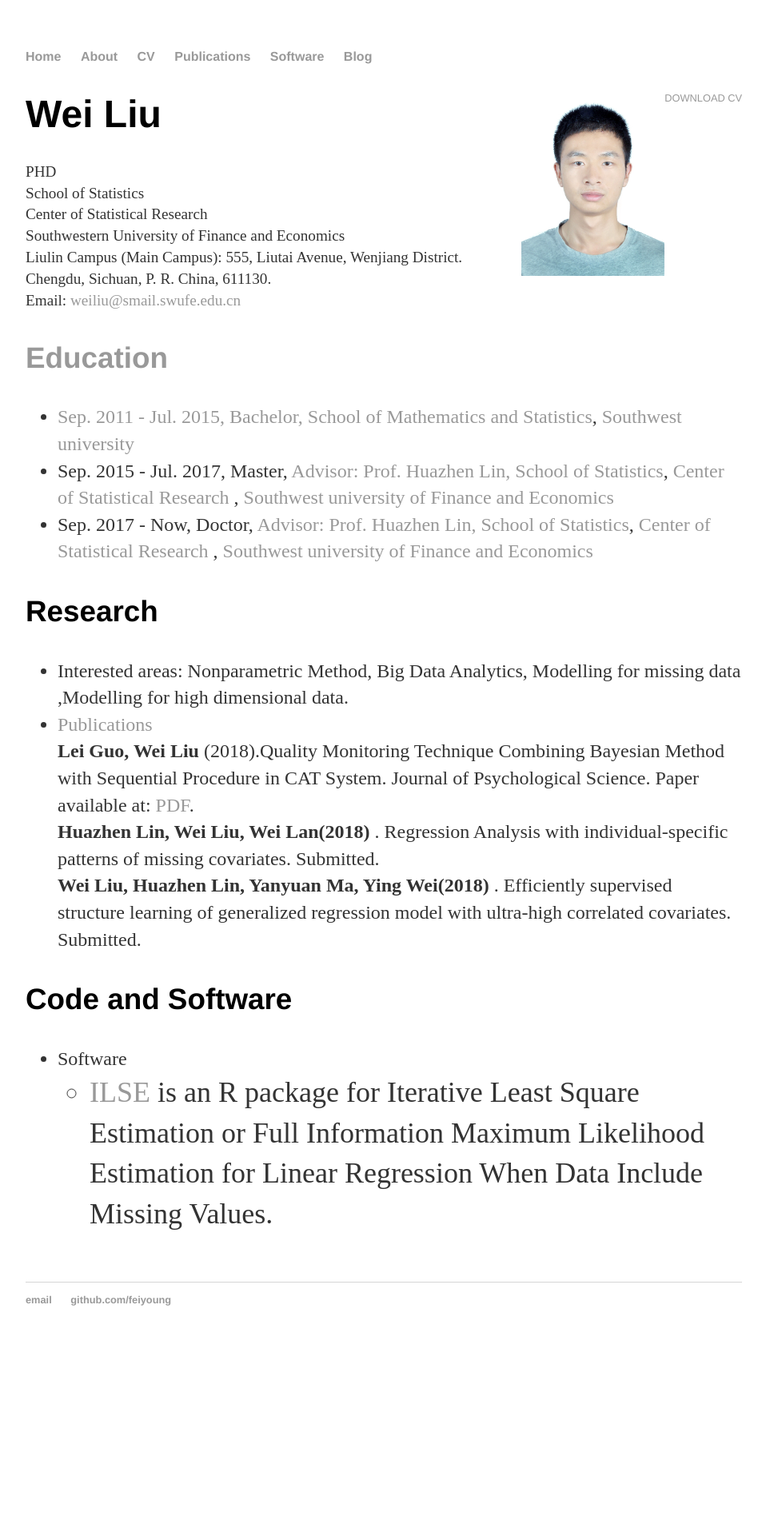
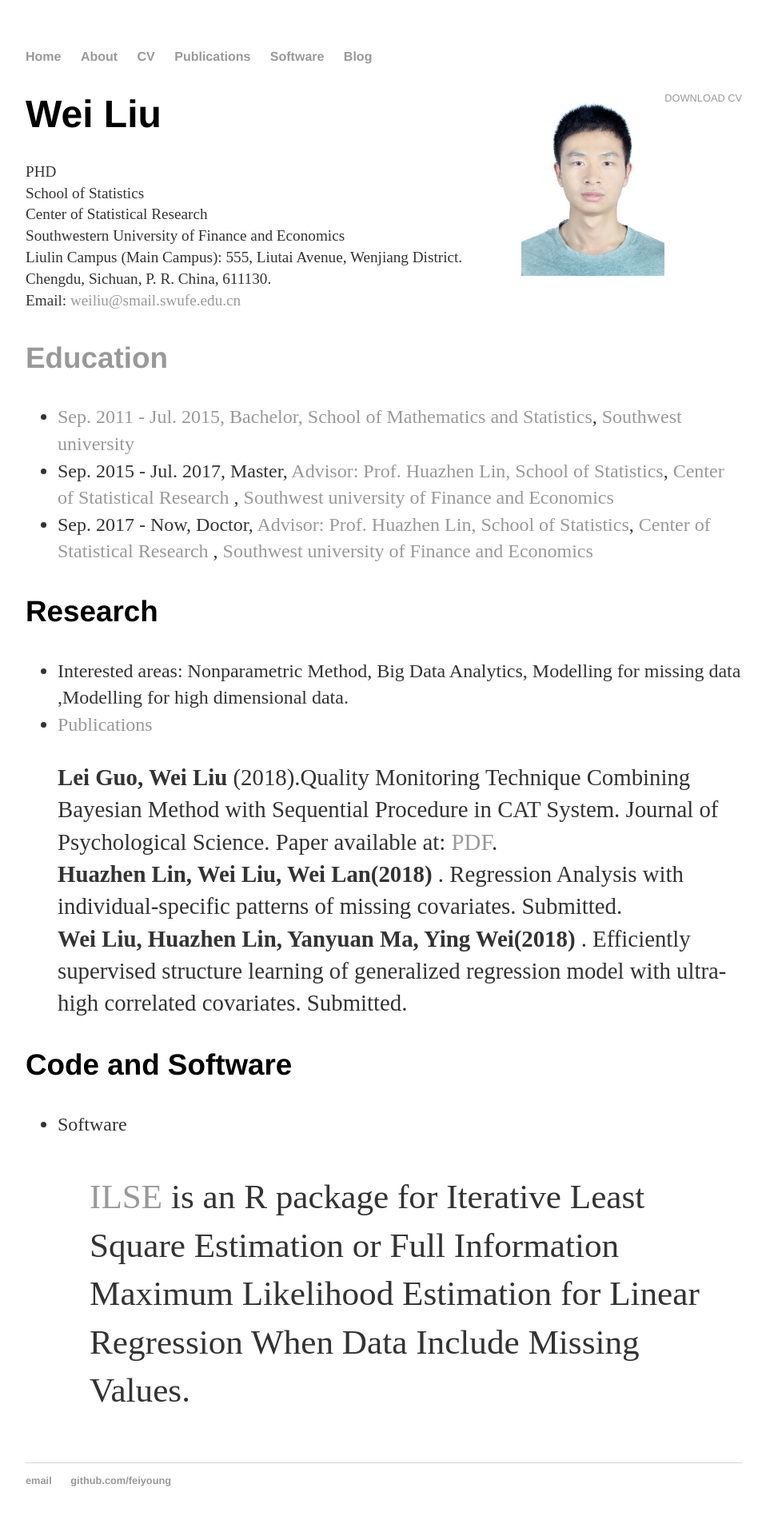
Before and after one commit to feiyoung/feiyoung.github.io, a Jekyll site: the page built from cv/index.html, in a window 1280 px wide. Shown: the whole page at 80% size, without its empty margins (160-1118 px from the left). Built offline with Jekyll 4.4.1, drawn with Linux system fonts in a browser that asks for light colours; before the commit the page ends 1695 px from its top, so only the background shows below that.

Commit message:
'update'

```diff
--- a/cv/index.html
+++ b/cv/index.html
@@ -28,9 +28,11 @@ Email: <a HREF="mailto:weiliu@smail.swufe.edu.cn"> weiliu@smail.swufe.edu.cn<br
 <ul>
 <li>Interested areas: Nonparametric Method, Big Data Analytics, Modelling for missing data ,Modelling for high dimensional data.</li>
 <li><a href="papers.html">Publications</a> </li>
+<p>
 <strong>Lei Guo, Wei Liu </strong> (2018).Quality Monitoring Technique Combining Bayesian Method with Sequential Procedure in CAT System. Journal of Psychological Science. Paper available at: <a href="http://www.psysci.org/EN/article/downloadArticleFile.do?attachType=PDF&id=10065">PDF</a>. <br>
 <strong>Huazhen Lin, Wei Liu, Wei Lan(2018)</strong> . Regression Analysis with individual-specific patterns of missing covariates. Submitted.<br>
 <strong>Wei Liu, Huazhen Lin, Yanyuan Ma, Ying Wei(2018)</strong> . Efficiently supervised structure learning of generalized regression model with ultra-high correlated covariates. Submitted.
+</p>
 </ul>
 
 
@@ -40,8 +42,8 @@ Email: <a HREF="mailto:weiliu@smail.swufe.edu.cn"> weiliu@smail.swufe.edu.cn<br
 <li>
 Software
 <ul>
-<li> <a href="https://github.com/feiyoung/ILSE">ILSE</a> is an R package for Iterative Least Square Estimation or Full Information Maximum Likelihood Estimation for Linear Regression When Data Include Missing Values.
- </li>
+<p> <a href="https://github.com/feiyoung/ILSE">ILSE</a> is an R package for Iterative Least Square Estimation or Full Information Maximum Likelihood Estimation for Linear Regression When Data Include Missing Values.
+ </p>
 </ul>
 </ul>
 
```
